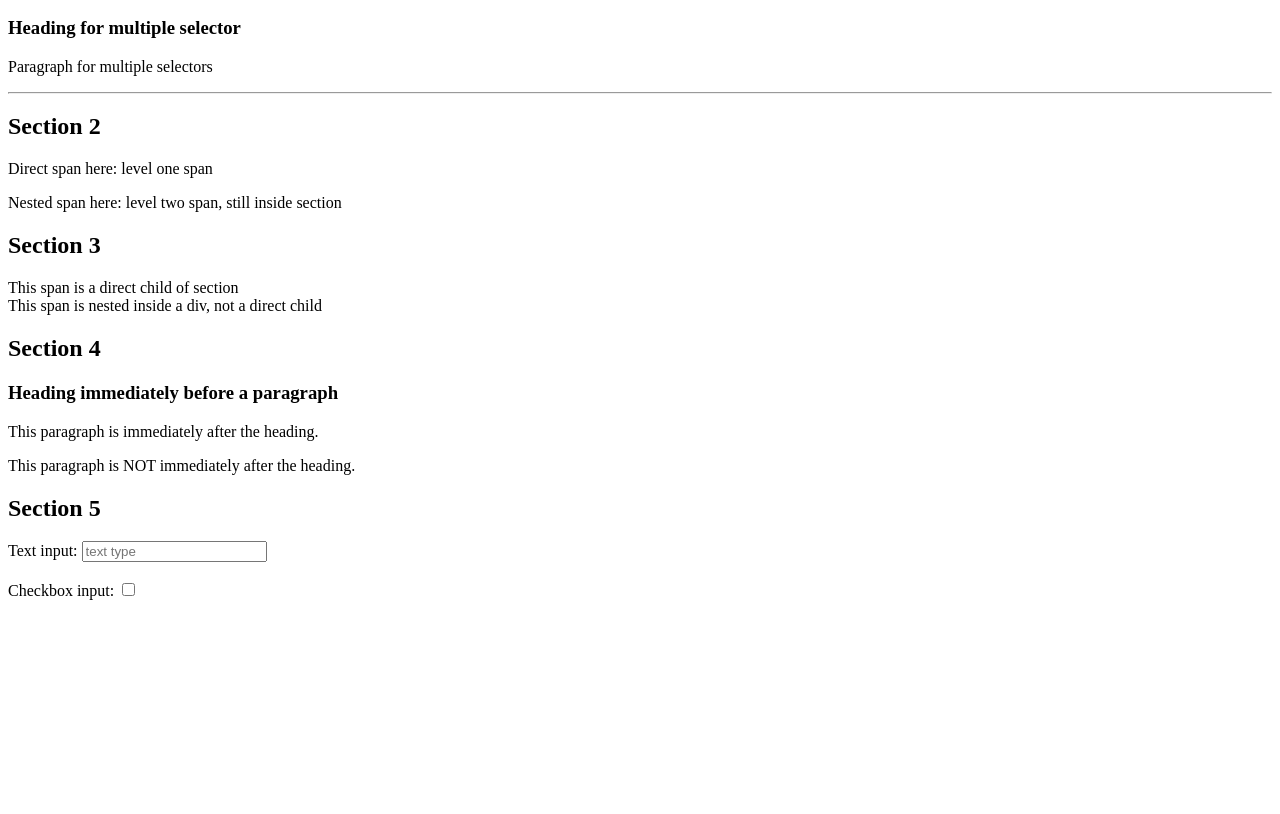
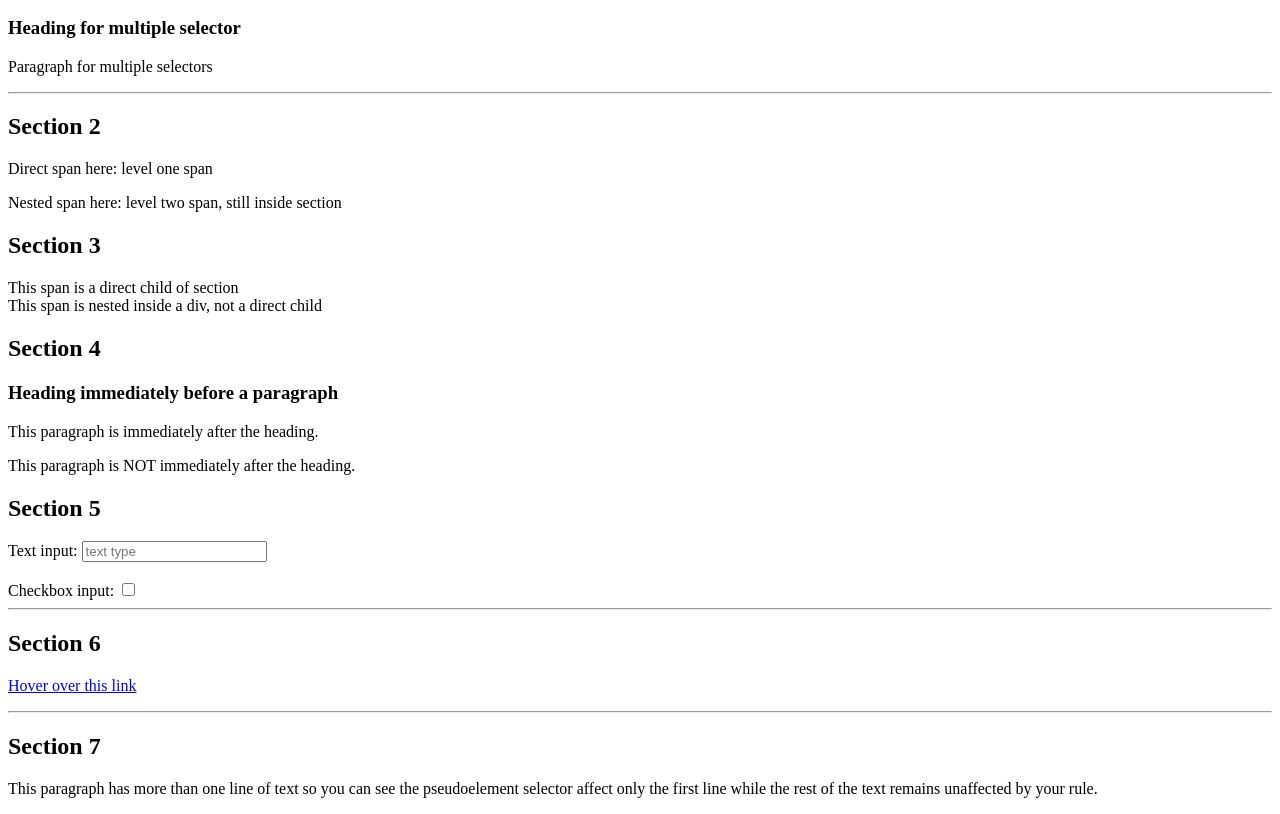
Before and after one commit to Anuska12q34/cs50w-COURSE, a plain HTML site: page selectors.html in a window 1280 px wide. Shown: the part 110-924 px from the top of the page. Before the commit the page ends 800 px from the top, so only its background shows below. Drawn offline with Linux system fonts and the light colour scheme.

Commit message:
added more section

```diff
--- a/selectors.html
+++ b/selectors.html
@@ -44,5 +44,21 @@
         <label>Checkbox input: <input type="checkbox"></label>
     </section>
 
+    <hr>
+
+    <!-- SECTION 6: Pseudoclass Selector (a:b) -->
+    <section class="sec6">
+        <h2>Section 6</h2>
+        <p><a href="#">Hover over this link</a></p>
+    </section>
+
+    <hr>
+
+    <!-- SECTION 7: Pseudoelement Selector (a::b) -->
+    <section class="sec7">
+        <h2>Section 7</h2>
+        <p>This paragraph has more than one line of text so you can see the pseudoelement selector affect only the first line while the rest of the text remains unaffected by your rule.</p>
+    </section>
+
     </body>
 </html>
```
